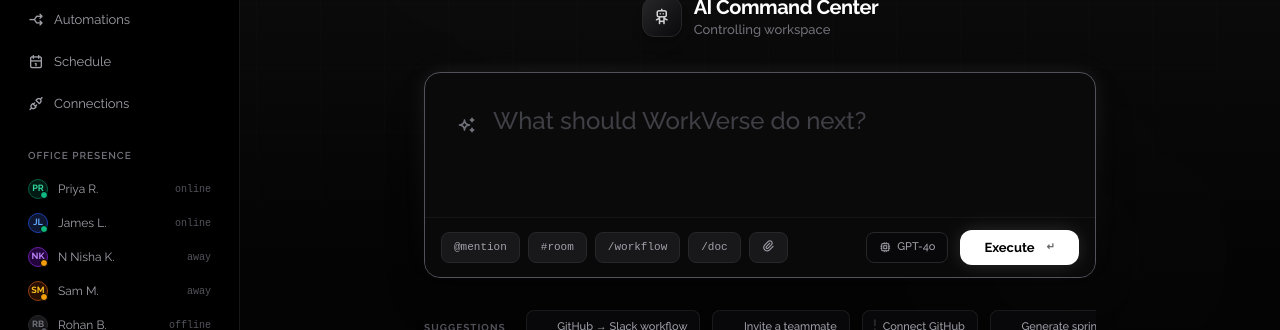
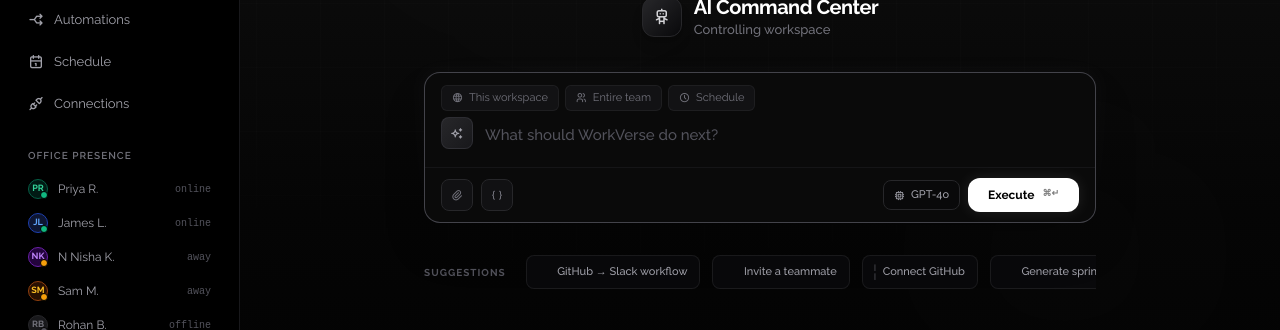
Before and after one commit to Arav-Menon/WorkVerse, a Next.js app in the folder apps/web/: page /organization/1/ai-lab in a window 1280 px wide. Shown: the part 189-519 px from the top of the page. Built offline with nearby package versions, Linux system fonts and the light colour scheme; no server answers.

Commit message:
refactor: enhance AiLabPromptBox component with improved styling and functionality

```diff
--- a/apps/web/app/workspace/components/ailab/AiLabPromptBox.tsx
+++ b/apps/web/app/workspace/components/ailab/AiLabPromptBox.tsx
@@ -1,4 +1,6 @@
-import React from "react";
+"use client";
+
+import React, { useRef, useEffect } from "react";
 import type { ModelInfo } from "./data";
 
 interface AiLabPromptBoxProps {
@@ -8,46 +10,82 @@ interface AiLabPromptBoxProps {
   onModelSwitch: () => void;
 }
 
+const contextTags = [
+  { icon: "ti-world", label: "This workspace" },
+  { icon: "ti-users", label: "Entire team" },
+  { icon: "ti-clock", label: "Schedule" },
+];
+
 export default function AiLabPromptBox({ promptText, onPromptChange, model, onModelSwitch }: AiLabPromptBoxProps) {
+  const textareaRef = useRef<HTMLTextAreaElement>(null);
+
+  useEffect(() => {
+    if (textareaRef.current) {
+      textareaRef.current.style.height = "auto";
+      const scrollHeight = textareaRef.current.scrollHeight;
+      textareaRef.current.style.height = Math.min(scrollHeight, 160) + "px";
+    }
+  }, [promptText]);
+
   return (
     <div className="relative group">
-      <div className="absolute -inset-0.5 bg-gradient-to-b from-zinc-800 to-transparent rounded-[22px] blur opacity-30 group-focus-within:opacity-60 transition duration-500"></div>
-      <div className="relative bg-[#0a0a0a] border border-zinc-800/80 rounded-2xl shadow-2xl overflow-hidden focus-within:border-zinc-600 transition-colors flex flex-col">
+      <div className="absolute -inset-0.5 bg-gradient-to-b from-zinc-700/30 to-transparent rounded-2xl blur opacity-15 group-focus-within:opacity-40 transition duration-500"></div>
+      <div className="relative bg-[#0a0a0a] border border-zinc-800/80 rounded-2xl shadow-2xl overflow-hidden focus-within:border-zinc-600/80 transition-all duration-300 flex flex-col">
 
-        <div className="p-6 md:p-8 flex items-start gap-4">
-          <i className="ti ti-sparkles text-zinc-500 text-xl mt-1.5"></i>
+        {/* Context tags */}
+        <div className="flex items-center gap-1.5 px-4 pt-3 pb-1 flex-wrap">
+          {contextTags.map((tag, i) => (
+            <button
+              key={i}
+              className="flex items-center gap-1.5 px-2.5 py-1 rounded-md bg-zinc-900/60 border border-zinc-800/60 text-[11px] text-zinc-500 hover:text-zinc-300 hover:border-zinc-700 transition-colors"
+            >
+              <i className={`ti ${tag.icon} text-[11px]`}></i>
+              {tag.label}
+            </button>
+          ))}
+        </div>
+
+        {/* Input area */}
+        <div className="px-4 pb-2 flex items-start gap-3">
+          <div className="w-8 h-8 rounded-lg bg-gradient-to-br from-zinc-800 to-zinc-900 border border-zinc-700/50 flex items-center justify-center shrink-0 mt-0.5">
+            <i className="ti ti-sparkles text-zinc-400 text-sm"></i>
+          </div>
           <textarea
+            ref={textareaRef}
             placeholder="What should WorkVerse do next?"
             value={promptText}
             onChange={e => onPromptChange(e.target.value)}
-            className="w-full bg-transparent border-none outline-none resize-none h-16 md:h-20 text-xl md:text-2xl text-zinc-100 placeholder:text-zinc-700 placeholder:font-medium leading-relaxed font-sans"
+            className="flex-1 bg-transparent border-none outline-none resize-none min-h-[44px] max-h-[160px] text-[15px] text-zinc-100 placeholder:text-zinc-600 placeholder:font-medium leading-relaxed font-sans py-2"
+            rows={1}
             autoFocus
           ></textarea>
         </div>
 
-        {/* Action Modifiers & Submit */}
-        <div className="bg-zinc-950/60 border-t border-zinc-900/80 px-4 py-3 flex flex-wrap items-center justify-between gap-4">
+        {/* Bottom bar */}
+        <div className="border-t border-zinc-900/80 px-4 py-2.5 flex items-center justify-between gap-3">
           <div className="flex items-center gap-2">
-            {["@mention", "#room", "/workflow", "/doc"].map(tag => (
-              <button key={tag} className="bg-zinc-900 border border-zinc-800 text-zinc-400 text-[11px] font-mono font-medium px-3 py-1.5 rounded-lg hover:bg-zinc-800 hover:text-zinc-200 transition-colors">
-                {tag}
-              </button>
-            ))}
-            <button className="bg-zinc-900 border border-zinc-800 text-zinc-400 text-[11px] font-mono font-medium px-3 py-1.5 rounded-lg hover:bg-zinc-800 hover:text-zinc-200 transition-colors">
-              <i className="ti ti-paperclip text-[13px]"></i>
+            <button className="w-8 h-8 rounded-lg border border-zinc-800 bg-zinc-900/50 flex items-center justify-center text-zinc-500 hover:bg-zinc-800 hover:text-zinc-300 transition-colors">
+              <i className="ti ti-paperclip text-xs"></i>
+            </button>
+            <button className="w-8 h-8 rounded-lg border border-zinc-800 bg-zinc-900/50 flex items-center justify-center text-zinc-500 hover:bg-zinc-800 hover:text-zinc-300 transition-colors">
+              <i className="ti ti-braces text-xs"></i>
             </button>
           </div>
 
-          <div className="flex items-center gap-3">
+          <div className="flex items-center gap-2">
             <button
               onClick={onModelSwitch}
-              className="flex items-center gap-1.5 px-3 py-1.5 rounded-lg border border-zinc-800 bg-zinc-950/50 text-[11px] font-medium text-zinc-400 hover:bg-zinc-900 hover:text-white transition-colors"
+              className="flex items-center gap-1.5 px-2.5 py-1.5 rounded-lg border border-zinc-800 bg-zinc-950/50 text-[11px] font-medium text-zinc-400 hover:bg-zinc-900 hover:text-white transition-colors"
             >
-              <i className="ti ti-cpu text-[12px]"></i>
+              <i className="ti ti-cpu text-[11px]"></i>
               {model.name}
             </button>
-            <button className="bg-white text-black text-[13px] font-bold px-6 py-2 rounded-xl flex items-center gap-2 hover:bg-zinc-200 transition-all hover:scale-105 active:scale-95 shadow-[0_0_20px_rgba(255,255,255,0.15)]">
-              Execute <kbd className="hidden sm:inline-block font-mono text-[10px] opacity-60 ml-1">↵</kbd>
+            <button
+              className="bg-white text-black text-[12px] font-bold px-5 py-2 rounded-xl flex items-center gap-1.5 hover:bg-zinc-200 transition-all hover:scale-[1.02] active:scale-95 shadow-[0_0_15px_rgba(255,255,255,0.1)]"
+              disabled={!promptText.trim()}
+            >
+              Execute
+              <kbd className="hidden sm:inline-block font-mono text-[9px] opacity-50 ml-0.5">⌘↵</kbd>
             </button>
           </div>
         </div>
```
